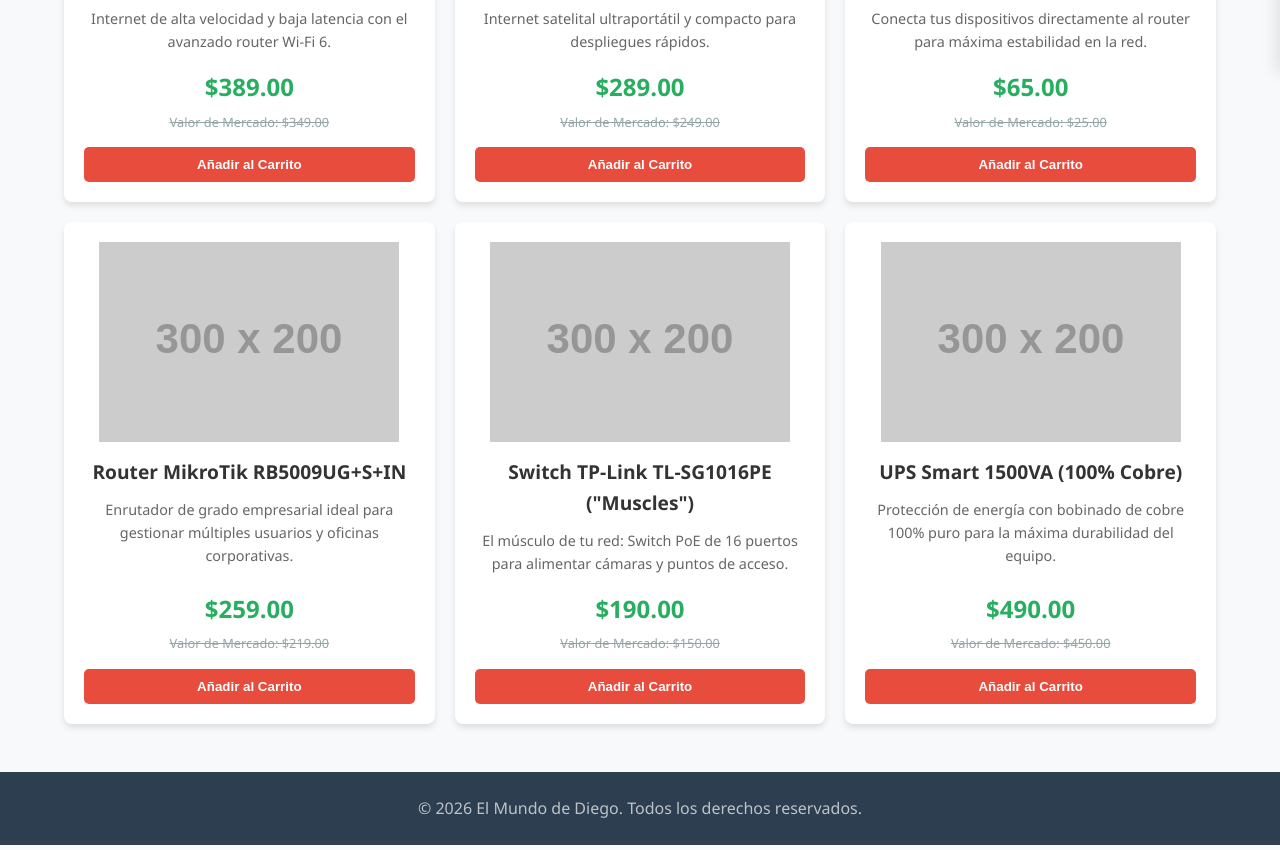
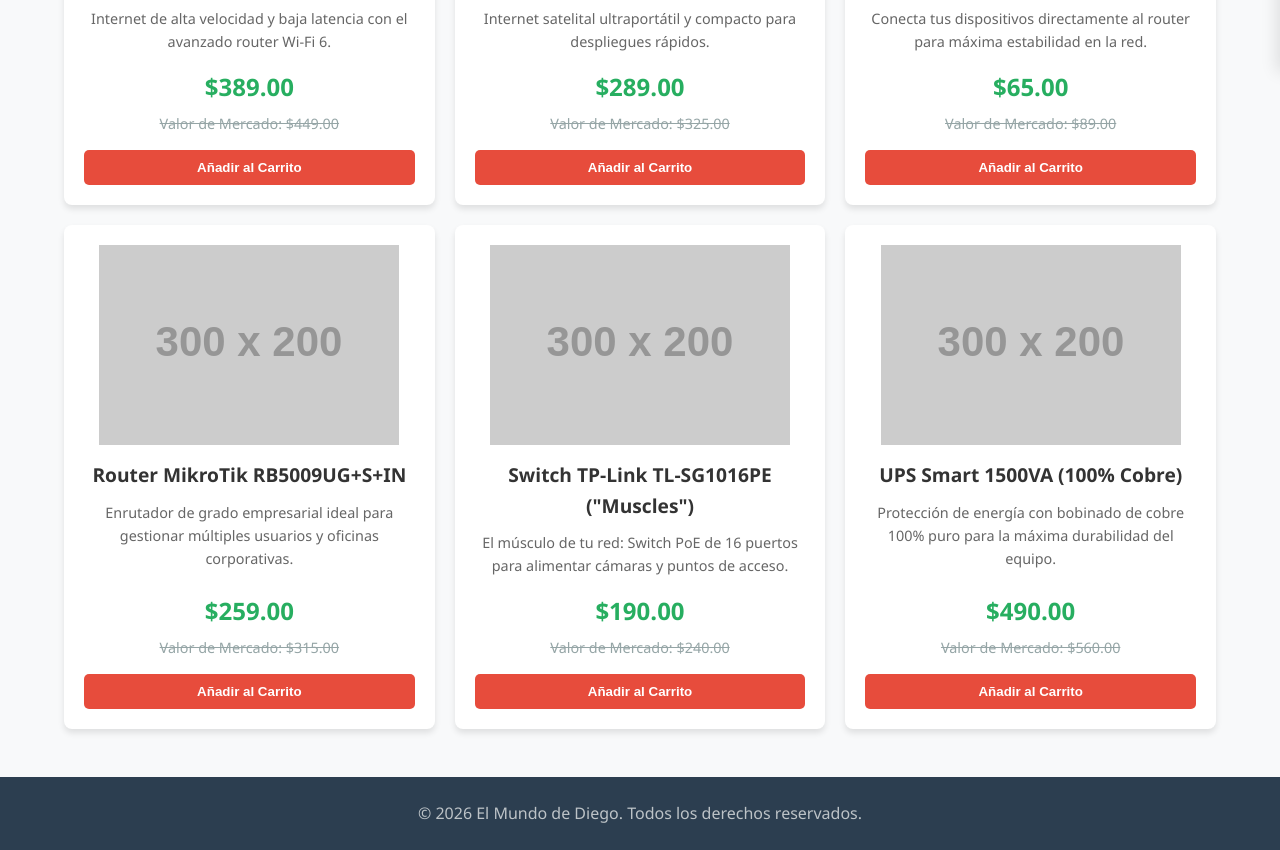
Before and after one commit to Hamzytakoor/Diego, a plain HTML site: page index.html in a window 1280 px wide. Shown: the part 728-1578 px from the top of the page. Drawn offline with Linux system fonts and the light colour scheme; placeholder pictures from the web are drawn by us.

Commit message:
Update index.html

```diff
--- a/index.html
+++ b/index.html
@@ -137,7 +137,7 @@
         }
 
         .real-price {
-            font-size: 0.8rem;
+            font-size: 0.9rem;
             color: #95a5a6;
             text-decoration: line-through;
             margin-bottom: 15px;
@@ -362,7 +362,7 @@
                 <h3 class="product-title">Kit Estándar Starlink Gen 3</h3>
                 <p class="product-desc">Internet de alta velocidad y baja latencia con el avanzado router Wi-Fi 6.</p>
                 <div class="product-price">$389.00</div>
-                <div class="real-price">Valor de Mercado: $349.00</div>
+                <div class="real-price">Valor de Mercado: $449.00</div>
                 <button class="btn agregar-carrito" data-id="1" data-nombre="Kit Estándar Starlink Gen 3" data-precio="389.00" data-img="https://api.starlink.com/public-files/Starlink_Standard_White.png">Añadir al Carrito</button>
             </article>
 
@@ -371,7 +371,7 @@
                 <h3 class="product-title">Kit Starlink Mini</h3>
                 <p class="product-desc">Internet satelital ultraportátil y compacto para despliegues rápidos.</p>
                 <div class="product-price">$289.00</div>
-                <div class="real-price">Valor de Mercado: $249.00</div>
+                <div class="real-price">Valor de Mercado: $325.00</div>
                 <button class="btn agregar-carrito" data-id="2" data-nombre="Kit Starlink Mini" data-precio="289.00" data-img="https://api.starlink.com/public-files/Mini_Right_Angled.png">Añadir al Carrito</button>
             </article>
 
@@ -380,7 +380,7 @@
                 <h3 class="product-title">Adaptador Ethernet Starlink</h3>
                 <p class="product-desc">Conecta tus dispositivos directamente al router para máxima estabilidad en la red.</p>
                 <div class="product-price">$65.00</div>
-                <div class="real-price">Valor de Mercado: $25.00</div>
+                <div class="real-price">Valor de Mercado: $89.00</div>
                 <button class="btn agregar-carrito" data-id="3" data-nombre="Adaptador Ethernet Starlink" data-precio="65.00" data-img="https://api.starlink.com/public-files/Ethernet_Adapter.png">Añadir al Carrito</button>
             </article>
 
@@ -389,7 +389,7 @@
                 <h3 class="product-title">Router MikroTik RB5009UG+S+IN</h3>
                 <p class="product-desc">Enrutador de grado empresarial ideal para gestionar múltiples usuarios y oficinas corporativas.</p>
                 <div class="product-price">$259.00</div>
-                <div class="real-price">Valor de Mercado: $219.00</div>
+                <div class="real-price">Valor de Mercado: $315.00</div>
                 <button class="btn agregar-carrito" data-id="4" data-nombre="Router MikroTik RB5009" data-precio="259.00" data-img="https://via.placeholder.com/300x200.png?text=MikroTik+RB5009">Añadir al Carrito</button>
             </article>
 
@@ -398,7 +398,7 @@
                 <h3 class="product-title">Switch TP-Link TL-SG1016PE ("Muscles")</h3>
                 <p class="product-desc">El músculo de tu red: Switch PoE de 16 puertos para alimentar cámaras y puntos de acceso.</p>
                 <div class="product-price">$190.00</div>
-                <div class="real-price">Valor de Mercado: $150.00</div>
+                <div class="real-price">Valor de Mercado: $240.00</div>
                 <button class="btn agregar-carrito" data-id="5" data-nombre="Switch TP-Link Muscles" data-precio="190.00" data-img="https://via.placeholder.com/300x200.png?text=Switch+Muscles">Añadir al Carrito</button>
             </article>
 
@@ -407,7 +407,7 @@
                 <h3 class="product-title">UPS Smart 1500VA (100% Cobre)</h3>
                 <p class="product-desc">Protección de energía con bobinado de cobre 100% puro para la máxima durabilidad del equipo.</p>
                 <div class="product-price">$490.00</div>
-                <div class="real-price">Valor de Mercado: $450.00</div>
+                <div class="real-price">Valor de Mercado: $560.00</div>
                 <button class="btn agregar-carrito" data-id="6" data-nombre="UPS Smart 1500VA" data-precio="490.00" data-img="https://via.placeholder.com/300x200.png?text=UPS+100%25+Cobre">Añadir al Carrito</button>
             </article>
         </div>
```
